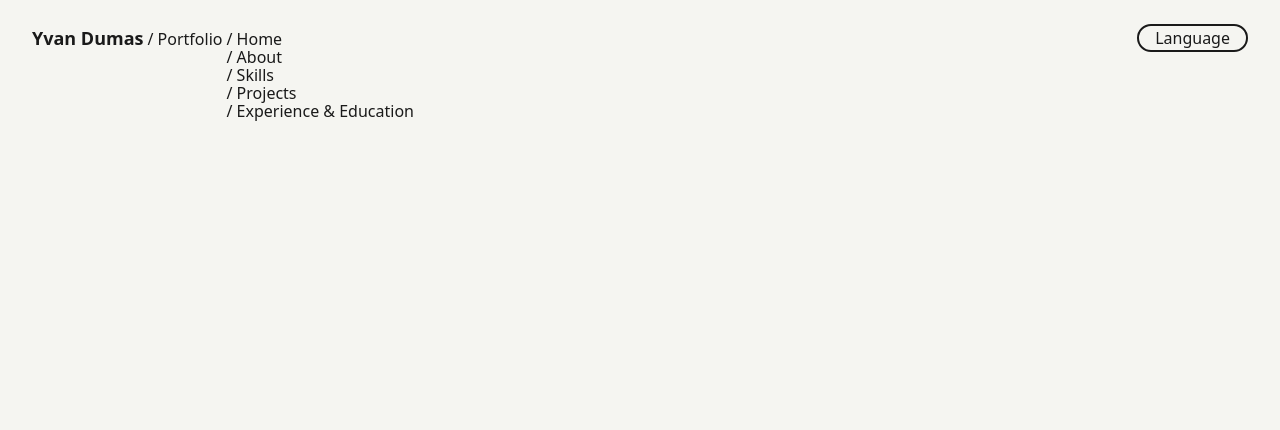
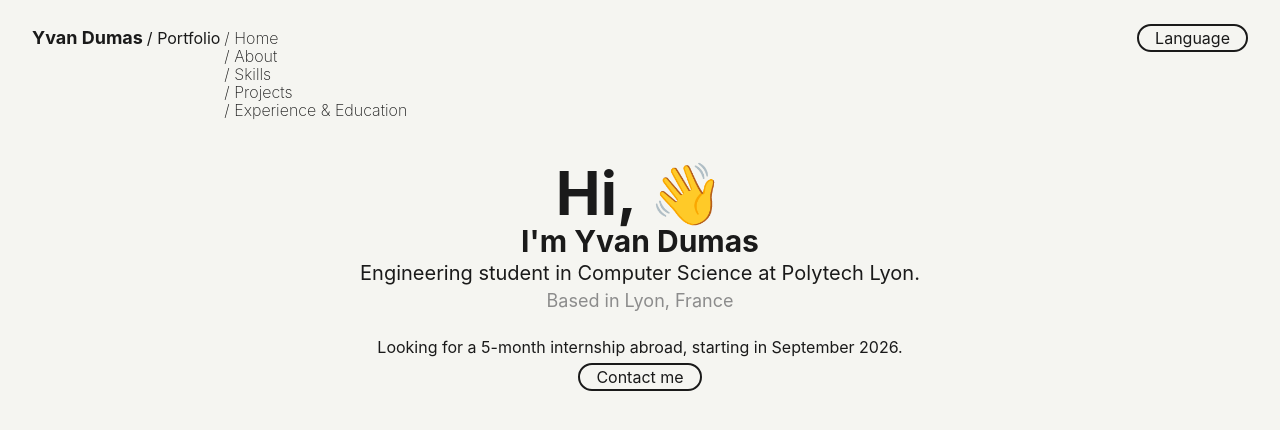
Before and after one commit to Yvan-Dumas/Portfolio, a React (Vite) app: page / in a window 1280 px wide. Shown: the top 430 px of the page. Built offline with nearby package versions, Linux system fonts and the light colour scheme.

Commit message:
Hero section start

```diff
--- a/src/sections/Hero.jsx
+++ b/src/sections/Hero.jsx
@@ -1,5 +1,17 @@
-export default function Hero(){
-    return (
-        <></>
-    );
+export default function Hero() {
+  return (
+    <section className="flex flex-col items-center justify-center text-center px-4 pt-5">
+      <div className="text-4xl md:text-6xl font-bold mb-2">
+        Hi, <span className="inline-block animate-wave">👋</span>
+      </div>
+
+      <h2 className="text-3xl md:text-3xl font-bold">I'm Yvan Dumas</h2>
+      <h3 className="text-lg md:text-xl">Engineering student in Computer Science at Polytech Lyon.</h3>
+      <p className="text-secondary-text text-base md:text-lg">Based in Lyon, France</p>
+
+      <p className="pt-5 pb-1">Looking for a 5-month internship abroad, starting in September 2026.</p>
+
+      <button className="border-2 rounded-full px-4 text-base">Contact me</button>
+    </section>
+  );
 }
--- a/src/styles/index.css
+++ b/src/styles/index.css
@@ -5,6 +5,8 @@
   --color-hover: #E6E2D3;
   --color-text: #1A1A1A;
   --color-secondary-text: #8C8C8C;
+
+  --font-inter : 'inter', Arial;
 }
 
 /* --------- CSS reset -----------*/
@@ -68,4 +70,5 @@ h1, h2, h3, h4, h5, h6 {
 body {
   background-color: var(--color-background);
   color: var(--color-text);
+  font-family: var(--font-inter);
 }
```
